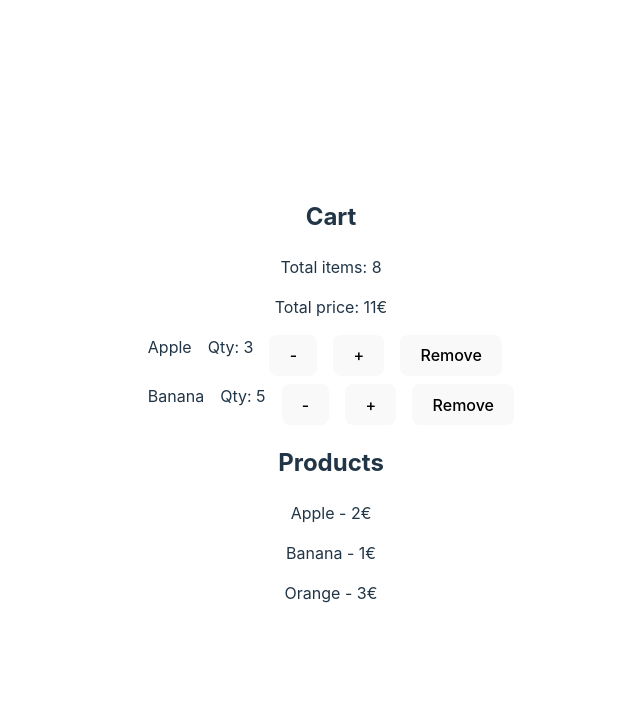
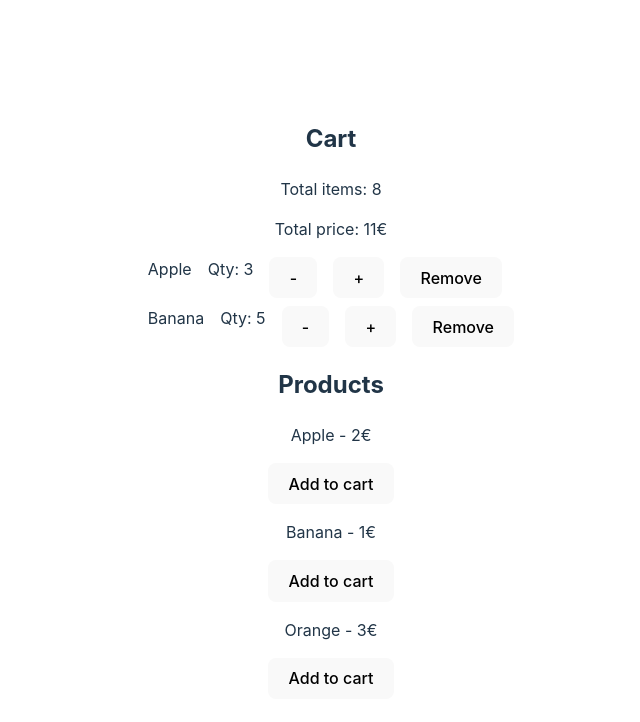
Before and after one commit to georgi712/js-react-exercise, a React (Vite) app in the folder day-12-13-connect-rtk-react/: page / in a window 1280 px wide. Shown: the top 722 px of the page, without its empty margins (309-949 px from the left). Built offline with nearby package versions, Linux system fonts and the light colour scheme.

Commit message:
Add button add to cart ro the products

```diff
--- a/day-12-13-connect-rtk-react/src/components/Products/Products.jsx
+++ b/day-12-13-connect-rtk-react/src/components/Products/Products.jsx
@@ -1,7 +1,12 @@
 import { useDispatch, useSelector } from "react-redux";
-import { selectProducts, selectProductsError, selectProductsLoading } from "./productsSelectors.js";
+import {
+  selectProducts,
+  selectProductsError,
+  selectProductsLoading,
+} from "./productsSelectors.js";
 import { useEffect } from "react";
 import { fetchProducts } from "./productSlice.js";
+import { addToCart } from "../Cart/cartSlice.js";
 
 function Products() {
   const dispatch = useDispatch();
@@ -26,10 +31,17 @@ function Products() {
       return <p>There are no products yet.</p>;
     }
 
-    return products.map(item => {
-        return <p key={item.id}>{item.name} - {item.price}€</p>
-      })
-  }
+    return products.map((product) => (
+      <div key={product.id}>
+        <p>
+          {product.name} - {product.price}€
+        </p>
+        <button onClick={() => dispatch(addToCart(product))}>
+          Add to cart
+        </button>
+      </div>
+    ));
+  };
 
   return (
     <div>
```
Also changed, not shown: day-12-13-connect-rtk-react/src/components/Products/productSlice.js (line endings or trailing spaces).
